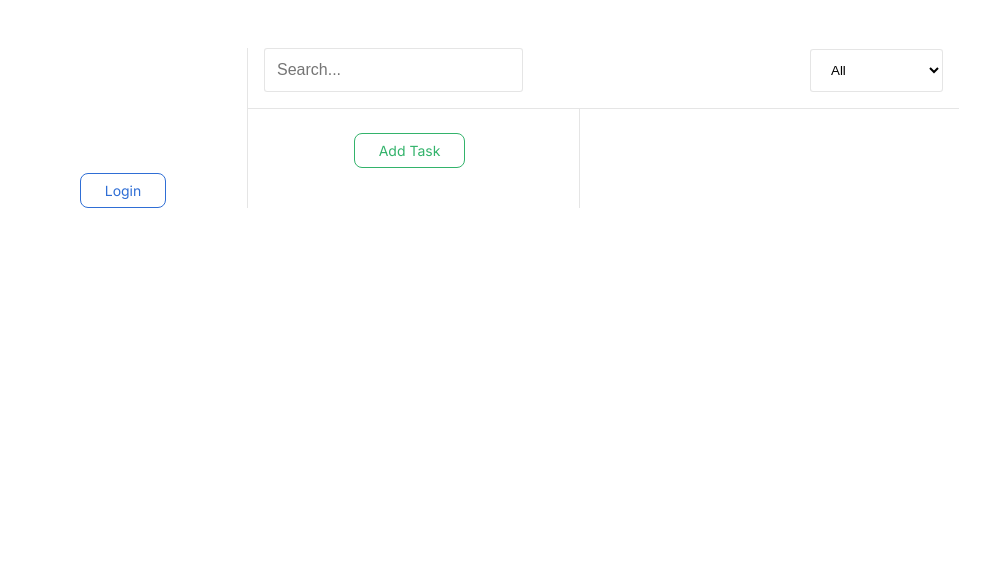
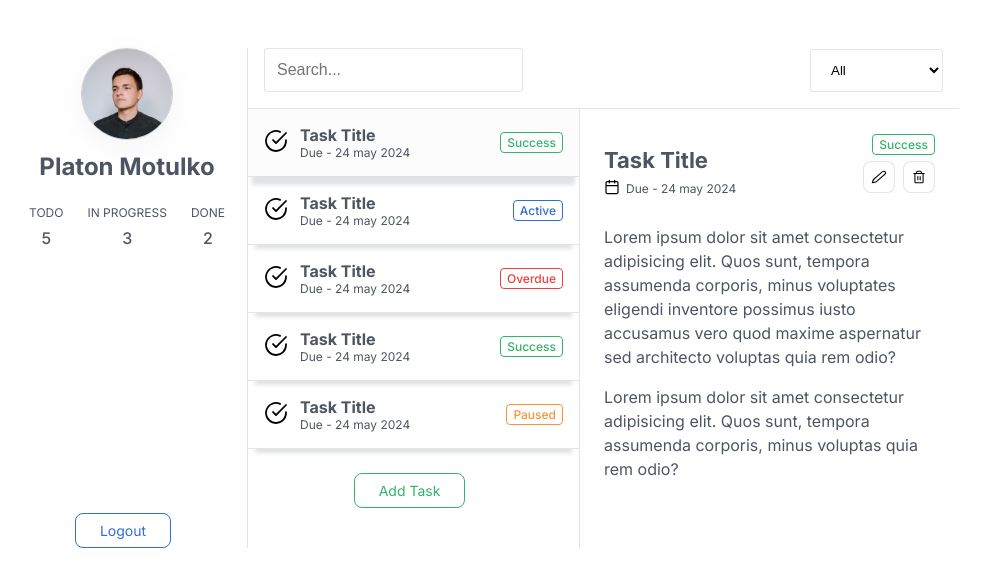
Before and after one commit to Agero19/todo-app, a PHP site: page / in a window 1280 px wide. Shown: the top 587 px of the page, without its empty margins (157-1147 px from the left). Run offline with PHP 8.4, Linux system fonts and the light colour scheme.

Commit message:
Created a single entry point, restructured views and partials

```diff
--- a/public/index.php
+++ b/public/index.php
@@ -1,94 +1,3 @@
-<!DOCTYPE html>
-<html lang="en">
+<?php
 
-<head>
-  <meta charset="UTF-8">
-  <meta name="viewport"
-    content="width=device-width, initial-scale=1.0">
-  <title>Todo App - Platon Motulko</title>
-
-  <!-- Styles -->
-  <link rel="stylesheet"
-    href="css/styles.css">
-
-  <!-- Google fFont Import -->
-  <link rel="preconnect"
-    href="https://fonts.googleapis.com">
-  <link rel="preconnect"
-    href="https://fonts.gstatic.com"
-    crossorigin>
-  <link href="https://fonts.googleapis.com/css2?family=Inter:wght@100..900&display=swap"
-    rel="stylesheet">
-</head>
-
-<body>
-  <main>
-    <div class="container ">
-      <div class="main-wrapper">
-
-        <!-- Sidebar -->
-        <aside class="sidebar">
-
-          <a href="login.php"
-            class="btn btn-info btn-logout">
-            Login
-          </a>
-
-        </aside>
-
-        <!-- Main Content -->
-        <div class="tasks-column w-100">
-          <header class="main-header">
-            <!-- Search -->
-            <form action="">
-              <div class="form-group">
-                <input type="text"
-                  class="form-input"
-                  id="name"
-                  placeholder="Search..."
-                  required="" />
-              </div>
-            </form>
-
-            <!-- Filter -->
-            <div class="filter">
-              <select name="filter"
-                id="filter">
-                <option value="all">All</option>
-                <option value="completed">Completed</option>
-                <option value="uncompleted">Uncompleted</option>
-              </select>
-            </div>
-
-          </header>
-
-          <div class="tasks-wrapper">
-
-            <!-- Tasks List -->
-            <ul class="tasks-list">
-
-
-              <li class="add-btn">
-                <a href="#"
-                  class="btn btn-success btn-logout">
-                  Add Task
-                </a>
-              </li>
-
-            </ul>
-
-            <!-- Task Details -->
-            <div class="task-details">
-
-
-            </div>
-          </div>
-
-        </div>
-
-      </div>
-    </div>
-  </main>
-</body>
-
-</html>
+require_once (realpath(__DIR__ . "/../src/views/index.view.php"));
--- /dev/null
+++ b/src/views/index.view.php
@@ -0,0 +1,9 @@
+<?php
+
+require_once (realpath(__DIR__ . "/partials/head.php"));
+
+require_once (realpath(__DIR__ . "/partials/sidebar.php"));
+
+require_once (realpath(__DIR__ . "/layouts/content.php"));
+
+require_once (realpath(__DIR__ . "/partials/footer.php"));
--- /dev/null
+++ b/src/views/layouts/content.php
@@ -0,0 +1,5 @@
+<!-- Main Content -->
+<div class="tasks-column w-100">
+    <?php require_once (realpath(__DIR__ . "/../partials/header.php")) ?>
+    <?php require_once (realpath(__DIR__ . "/../partials/task-section.php")) ?>
+</div>
--- /dev/null
+++ b/src/views/partials/footer.php
@@ -0,0 +1,5 @@
+</div>
+</main>
+</body>
+
+</html>
--- /dev/null
+++ b/src/views/partials/head.php
@@ -0,0 +1,21 @@
+<!DOCTYPE html>
+<html lang="en">
+
+<head>
+    <meta charset="UTF-8">
+    <meta name="viewport" content="width=device-width, initial-scale=1.0">
+    <title>Todo App - Platon Motulko</title>
+
+    <!-- Styles -->
+    <link rel="stylesheet" href="css/styles.css">
+
+    <!-- Google fFont Import -->
+    <link rel="preconnect" href="https://fonts.googleapis.com">
+    <link rel="preconnect" href="https://fonts.gstatic.com" crossorigin>
+    <link href="https://fonts.googleapis.com/css2?family=Inter:wght@100..900&display=swap" rel="stylesheet">
+</head>
+
+<body>
+    <main>
+        <div class="container ">
+            <div class="main-wrapper">
--- /dev/null
+++ b/src/views/partials/header.php
@@ -0,0 +1,18 @@
+<header class="main-header">
+    <!-- Search -->
+    <form action="">
+        <div class="form-group">
+            <input type="text" class="form-input" id="name" placeholder="Search..." required="" />
+        </div>
+    </form>
+
+    <!-- Filter -->
+    <div class="filter">
+        <select name="filter" id="filter">
+            <option value="all">All</option>
+            <option value="completed">Completed</option>
+            <option value="uncompleted">Uncompleted</option>
+        </select>
+    </div>
+
+</header>
--- /dev/null
+++ b/src/views/partials/sidebar.php
@@ -0,0 +1,35 @@
+<!-- Sidebar -->
+<aside class="sidebar">
+
+    <div class="avatar">
+
+        <!-- User default avatar -->
+        <img class="user-image" src="img/avatar-photo.avif" alt="Avatar">
+
+        <!-- User have picture -->
+        <!-- <img class="user-icon"
+              src="public/img/user.svg"
+              alt="Avatar"> -->
+    </div>
+
+    <h2>Platon Motulko</h2>
+
+    <div class="stats">
+        <div class="stats-item">
+            <span>ToDo</span>
+            <span>5</span>
+        </div>
+        <div class="stats-item">
+            <span>In Progress</span>
+            <span>3</span>
+        </div>
+        <div class="stats-item">
+            <span>Done</span>
+            <span>2</span>
+        </div>
+    </div>
+
+    <a href="#" class="btn btn-info btn-logout">
+        Logout
+    </a>
+</aside>
--- /dev/null
+++ b/src/views/partials/task-details.php
@@ -0,0 +1,37 @@
+<!-- Task Details -->
+<div class="task-details">
+
+    <div class="task-details-header">
+        <div class="details-info">
+            <h4 class="title">Task Title</h4>
+            <div class="date">
+                <img src="img/calendar.svg" width="16" height="16" alt="Date icon">
+                Due - 24 may 2024
+            </div>
+        </div>
+
+        <div class="task-details-tools">
+            <div class="badge-wrap">
+                <span class="badge success">Success</span>
+            </div>
+
+            <a href="#" class="btn btn-icon btn-edit">
+                <img src="img/edit-2.svg" width="14" height="14" alt="Edit">
+            </a>
+
+            <a href="#" class="btn btn-icon btn-delete">
+                <img src="img/trash.svg" width="14" height="14" alt="Remove">
+            </a>
+        </div>
+    </div>
+
+    <div class="task-details-body">
+        <p>Lorem ipsum dolor sit amet consectetur adipisicing elit. Quos sunt, tempora assumenda corporis, minus
+            voluptates eligendi inventore possimus iusto accusamus vero quod maxime aspernatur sed architecto
+            voluptas quia rem odio?</p>
+
+        <p>Lorem ipsum dolor sit amet consectetur adipisicing elit. Quos sunt, tempora assumenda corporis, minus
+            voluptas quia rem odio?</p>
+    </div>
+
+</div>
--- /dev/null
+++ b/src/views/partials/task-section.php
@@ -0,0 +1,4 @@
+<div class="tasks-wrapper">
+    <?php require_once (realpath(__DIR__ . "/tasklist.php")) ?>
+    <?php require_once (realpath(__DIR__ . "/task-details.php")) ?>
+</div>
--- /dev/null
+++ b/src/views/partials/tasklist.php
@@ -0,0 +1,75 @@
+<!-- Tasks List -->
+<ul class="tasks-list">
+    <li class="task-item">
+        <a href="#" class="task active">
+            <div class="icon">
+                <img src="img/check-circle.svg" alt="Checked">
+            </div>
+            <div class="text">
+                <h4>Task Title</h4>
+                <div class="date">Due - 24 may 2024</div>
+            </div>
+
+            <span class="badge success">Success</span>
+        </a>
+    </li>
+    <li class="task-item">
+        <a href="#" class="task">
+            <div class="icon">
+                <img src="img/check-circle.svg" alt="Checked">
+            </div>
+            <div class="text">
+                <h4>Task Title</h4>
+                <div class="date">Due - 24 may 2024</div>
+            </div>
+
+            <span class="badge info">Active</span>
+        </a>
+    </li>
+    <li class="task-item">
+        <a href="#" class="task">
+            <div class="icon">
+                <img src="img/check-circle.svg" alt="Checked">
+            </div>
+            <div class="text">
+                <h4>Task Title</h4>
+                <div class="date">Due - 24 may 2024</div>
+            </div>
+
+            <span class="badge danger">Overdue</span>
+        </a>
+    </li>
+    <li class="task-item">
+        <a href="#" class="task">
+            <div class="icon">
+                <img src="img/check-circle.svg" alt="Checked">
+            </div>
+            <div class="text">
+                <h4>Task Title</h4>
+                <div class="date">Due - 24 may 2024</div>
+            </div>
+
+            <span class="badge success">Success</span>
+        </a>
+    </li>
+    <li class="task-item">
+        <a href="#" class="task">
+            <div class="icon">
+                <img src="img/check-circle.svg" alt="Checked">
+            </div>
+            <div class="text">
+                <h4>Task Title</h4>
+                <div class="date">Due - 24 may 2024</div>
+            </div>
+
+            <span class="badge warning">Paused</span>
+        </a>
+    </li>
+
+    <li class="add-btn">
+        <a href="#" class="btn btn-success btn-logout">
+            Add Task
+        </a>
+    </li>
+
+</ul>
```
Also changed, not shown: public/login.php (deleted, +0 -26 lines), public/register.php (deleted, +0 -26 lines).
